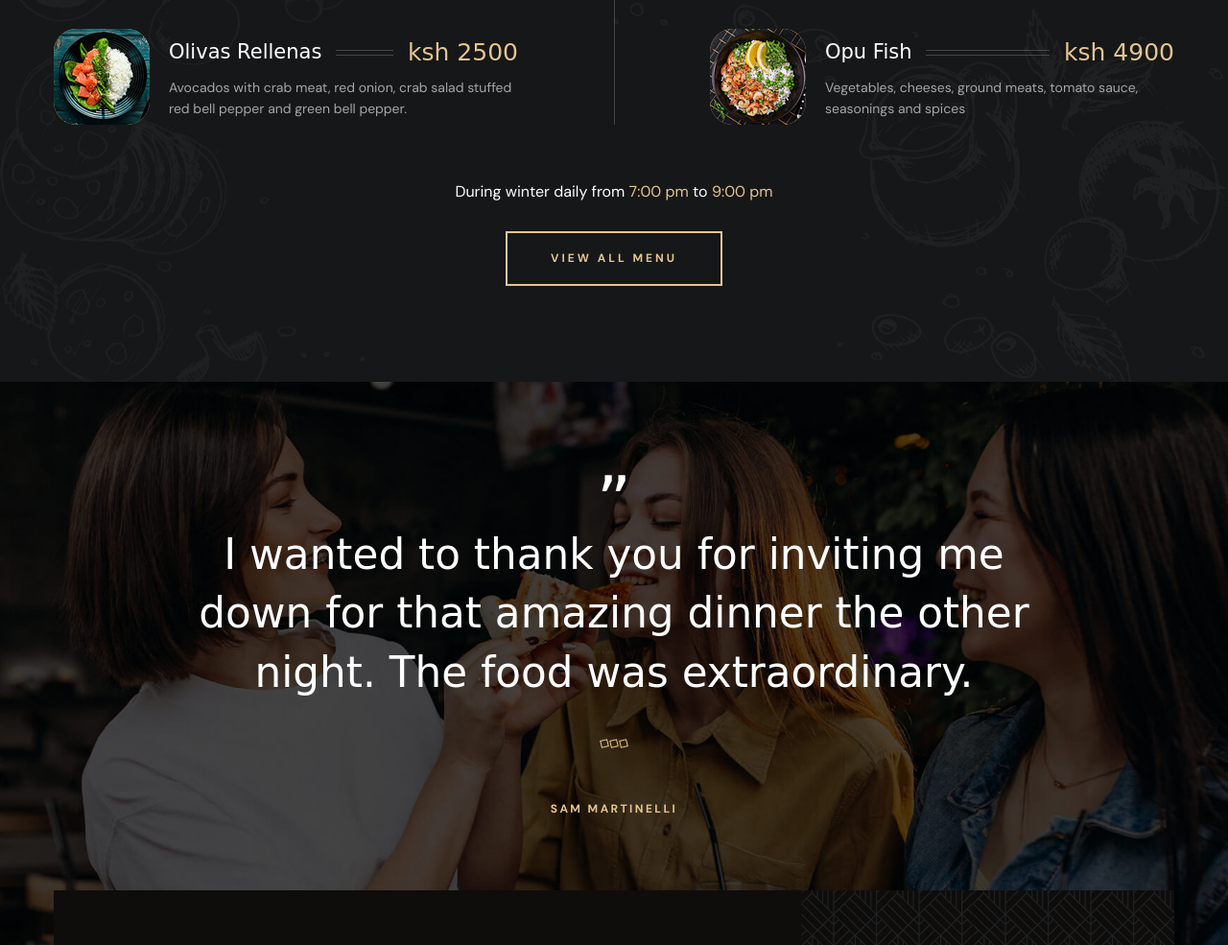
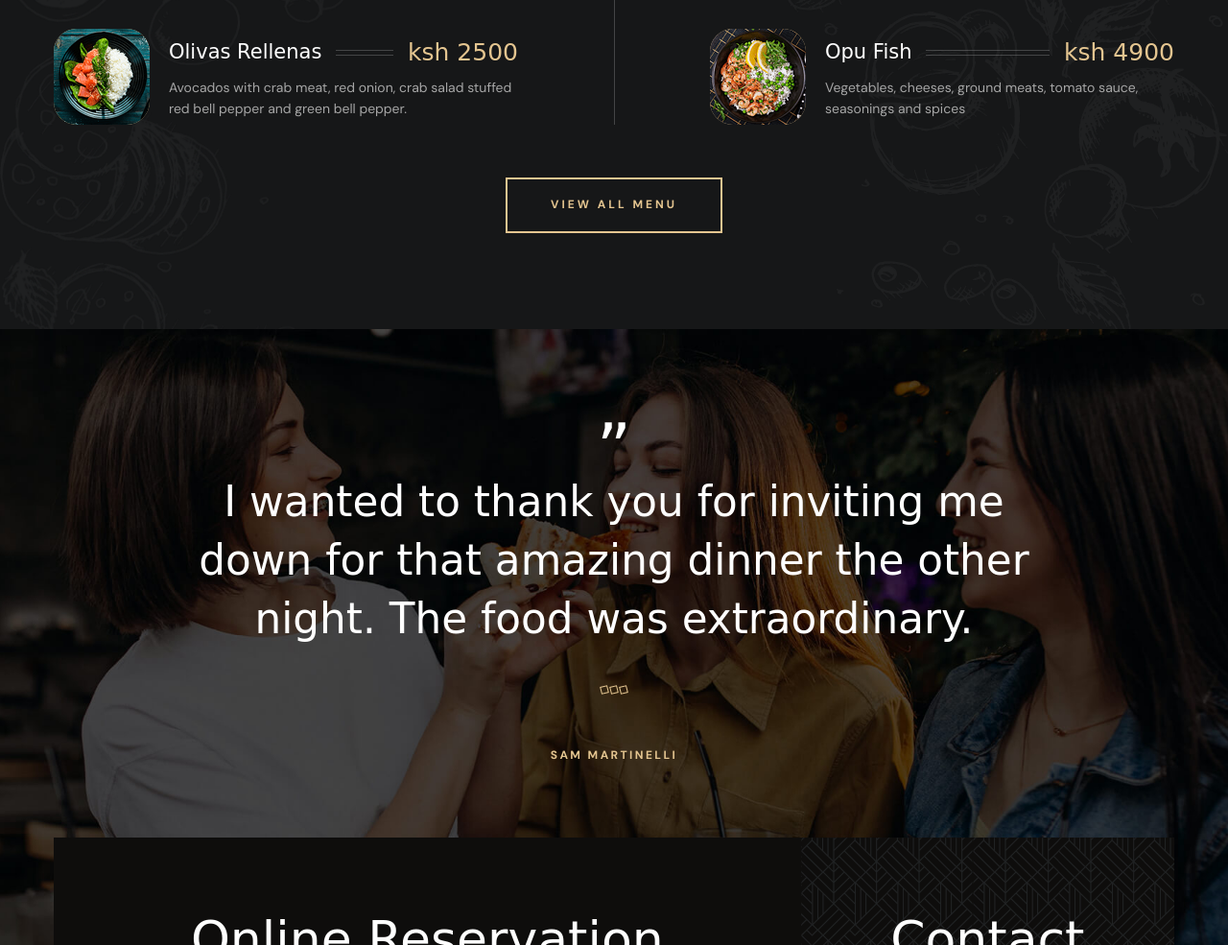
Before and after one commit to samellow/plate-perfect, a plain HTML site: page index.html in a window 1280 px wide. Shown: the part 4443-5428 px from the top of the page at 96% size. Drawn offline with nearby package versions, Linux system fonts and the light colour scheme; a web font is replaced by a local one.

Commit message:
solved an issue

```diff
--- a/index.html
+++ b/index.html
@@ -706,9 +706,7 @@
 
           </ul>
 
-          <p class="menu-text text-center">
-            During winter daily from <span class="span">7:00 pm</span> to <span class="span">9:00 pm</span>
-          </p>
+
 
           <a href="#" class="btn btn-primary">
             <span class="text text-1">View All Menu</span>
```
